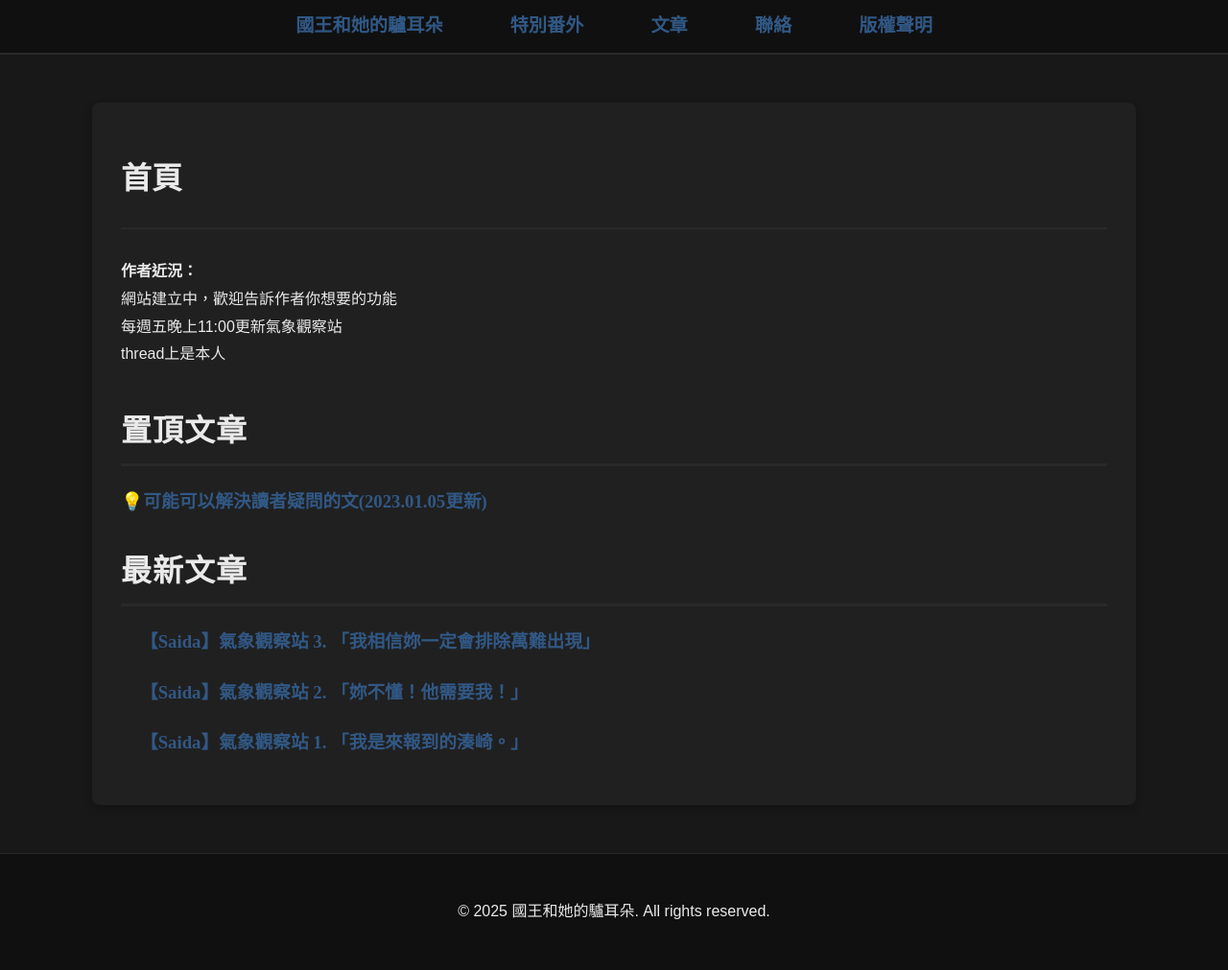
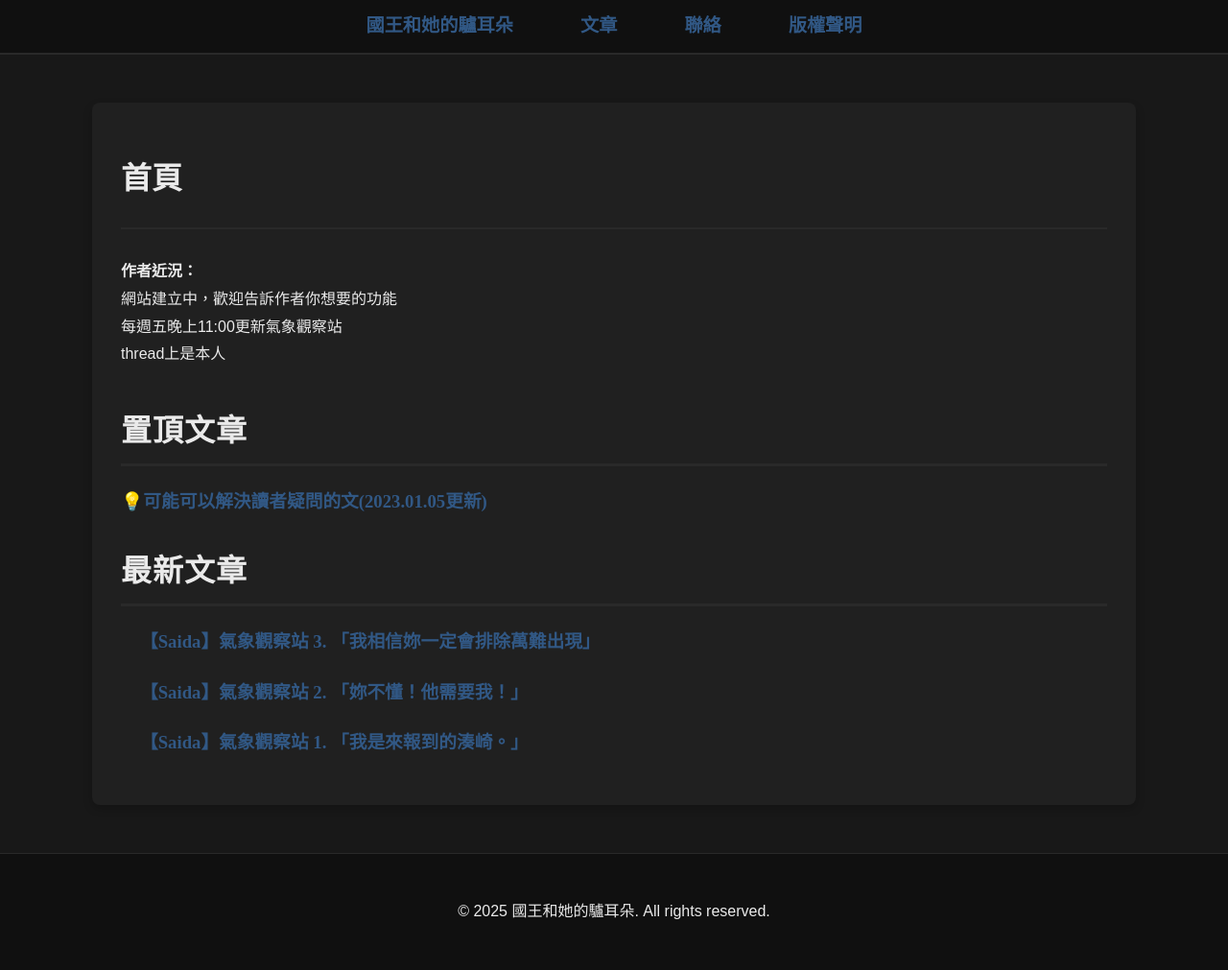
Before and after one commit to thekingwithdonkeyears/website, a Jekyll site: the page built from index.html, in a window 1280 px wide. Shown: the whole page at 96% size. Built offline with Jekyll 4.4.1, drawn with Linux system fonts in a browser that asks for light colours; the list of posts is cut into pages by our own code.

Commit message:
Update navbar.html

```diff
--- a/_includes/navbar.html
+++ b/_includes/navbar.html
@@ -6,7 +6,7 @@
     <div class="navbar-menu">
       <ul>
         <li><a href="{{ '/' | relative_url }}">國王和她的驢耳朵</a></li>
-        <li><a href="{{ '/特別番外' | relative_url }}">特別番外</a></li>
+        <!-- <li><a href="{{ '/特別番外' | relative_url }}">特別番外</a></li>-->
         <li><a href="{{ '/文章' | relative_url }}">文章</a></li>
         <li><a href="{{ '/聯絡' | relative_url }}">聯絡</a></li>
         <li><a href="{{ '/版權聲明' | relative_url }}">版權聲明</a></li>
```
